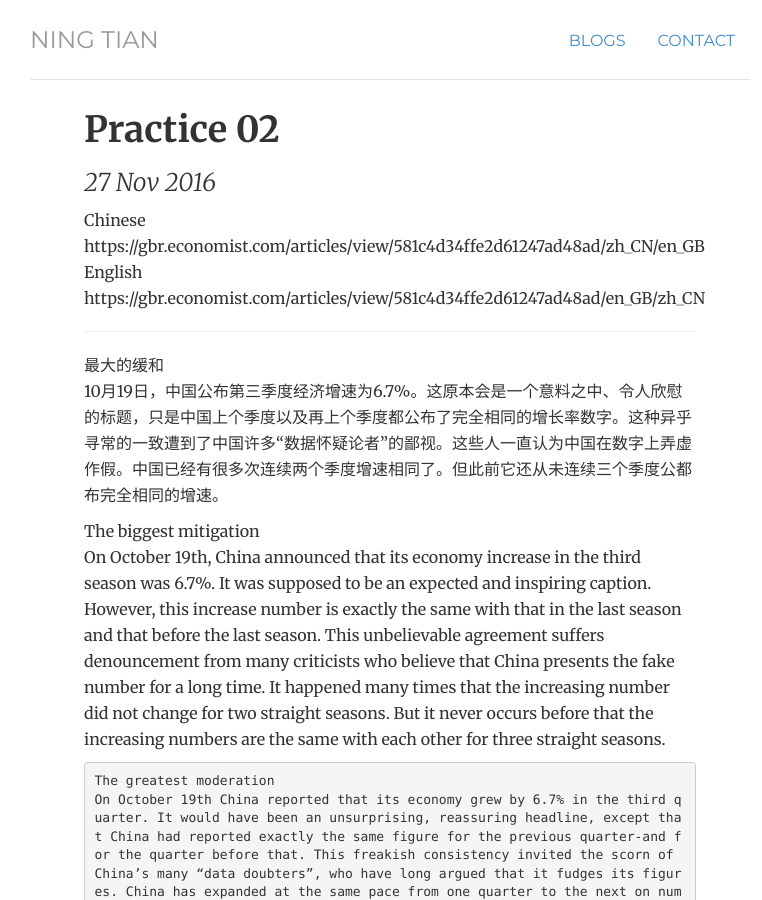
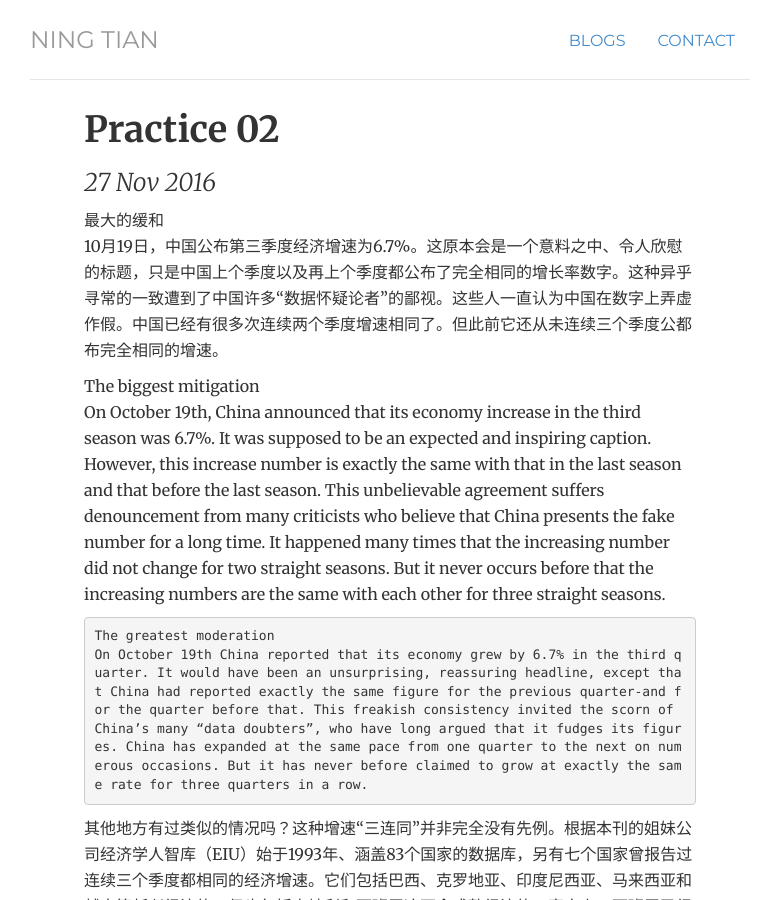
Before and after one commit to ningtian/ningtian.github.io, a Jekyll site: the page built from _posts/2016-11-27-ning-tian-launched.md, in a window 1280 px wide and 900 px high. Shown: the whole window, without its empty margins (250-1012 px from the left). Built offline with Jekyll 4.4.1, drawn with Linux system fonts in a browser that asks for light colours; comment, search, counter and statistics services are not loaded; some of the changed text lies outside the part shown.

Commit message:
Update 2016-11-27-ning-tian-launched.md

```diff
--- a/_posts/2016-11-27-ning-tian-launched.md
+++ b/_posts/2016-11-27-ning-tian-launched.md
@@ -3,12 +3,7 @@
 title: "Practice 02"
 ---
 
-Chinese
-https://gbr.economist.com/articles/view/581c4d34ffe2d61247ad48ad/zh_CN/en_GB
-English
-https://gbr.economist.com/articles/view/581c4d34ffe2d61247ad48ad/en_GB/zh_CN
 
-*****************************************************************************
 
 最大的缓和
 10月19日，中国公布第三季度经济增速为6.7%。这原本会是一个意料之中、令人欣慰的标题，只是中国上个季度以及再上个季度都公布了完全相同的增长率数字。这种异乎寻常的一致遭到了中国许多“数据怀疑论者”的鄙视。这些人一直认为中国在数字上弄虚作假。中国已经有很多次连续两个季度增速相同了。但此前它还从未连续三个季度公都布完全相同的增速。
```
Also changed, not shown: other parts of _posts/2016-11-27-ning-tian-launched.md (+7 -0 lines).
